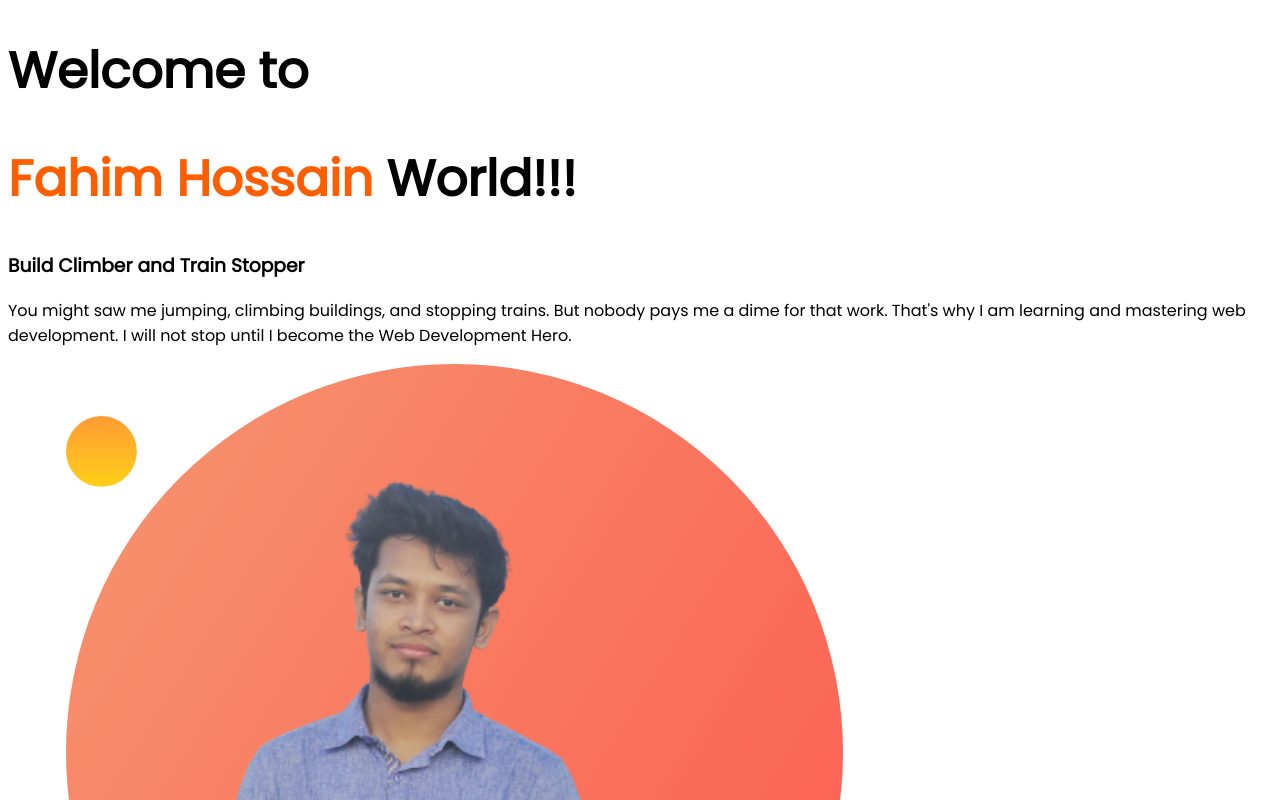
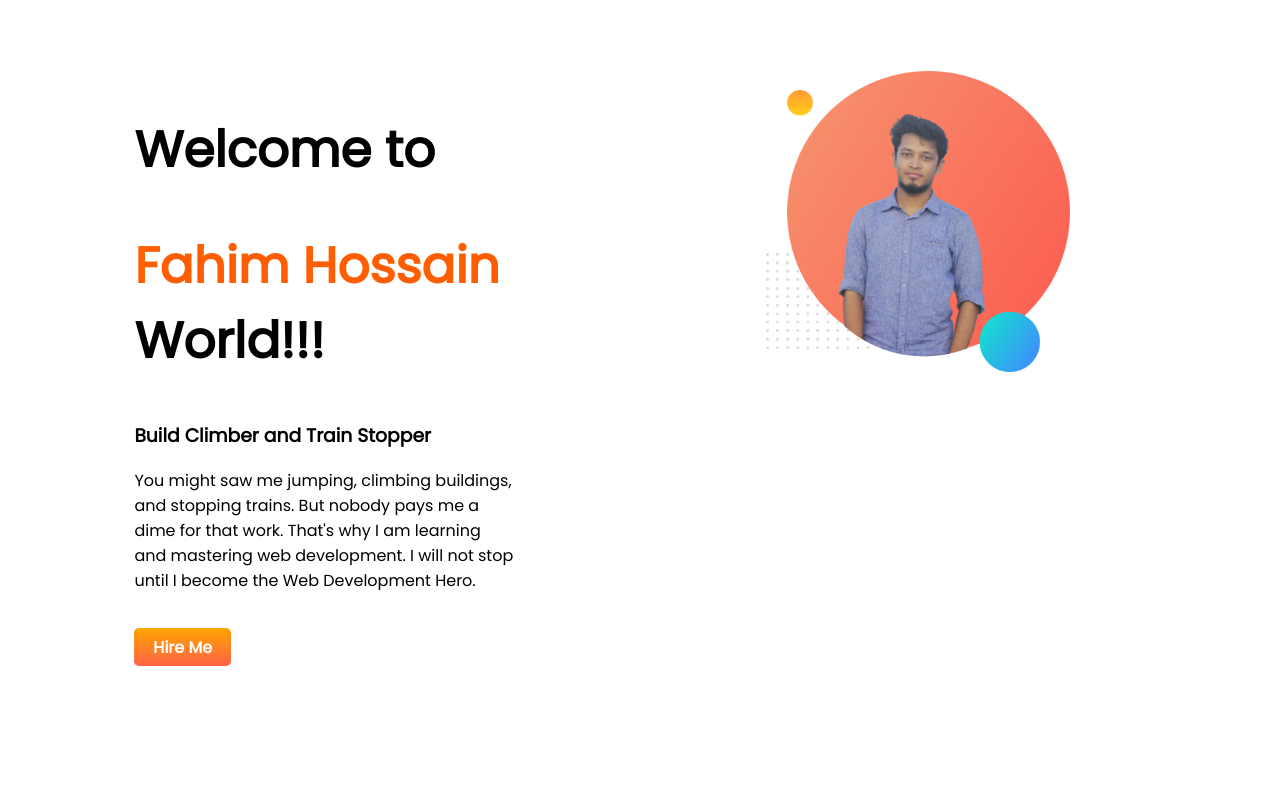
Before and after one commit to Alter80/dev-portfolio, a plain HTML site: page index.html in a window 1280 px wide. Shown: the top 800 px of the page. Drawn offline with Linux system fonts and the light colour scheme.

Commit message:
section one done

```diff
--- a/index.html
+++ b/index.html
@@ -13,16 +13,24 @@
     <link href="https://fonts.googleapis.com/css2?family=Poppins&display=swap" rel="stylesheet">
 
 </head>
+
 <body>
-    <div>
-        <h1>Welcome to</h1>
-        <h1 class="name"> <span class="orange">Fahim Hossain</span> World!!!</h1>
+    <!-- Section one -->
+    <section>
+        <div class="half-width">
+            <h1>Welcome to</h1>
+            <h1 class="name"> <span class="orange">Fahim Hossain</span> World!!!</h1>
 
-        <h3 class="Heading1">Build Climber and Train Stopper</h3>
-        <p class="description1">You might saw me jumping, climbing buildings, and stopping trains. But nobody pays me a dime for that work. That's why I am learning and mastering web development. I will not stop until I become the Web Development Hero.</p>
-    </div>
+            <h3 class="Heading1">Build Climber and Train Stopper</h3>
+            <p class="description1">You might saw me jumping, climbing buildings, and stopping trains. But nobody pays me a dime for that work. That's why I am learning and mastering web development. I will not stop until I become the Web Development Hero.</p>
+            <br>
+            <a class="linkButton" target="_blank" href="https://www.linkedin.com/in/fahimatul/">Hire Me</a>
+        </div>
 
-    <img src="images/myimg1.png" alt="my image 1" class="firstimg">
+        <div class="half-width">
+        <img src="images/myimg1.png" alt="my image 1" >
+        </div>
+    </section>
 
 </body>
 </html>
--- a/style.css
+++ b/style.css
@@ -1,9 +1,22 @@
+/* Global Things */
 body{
     font-family: 'Poppins', sans-serif;
 }
 h1{
     font-size: 50px;
 }
+section{
+    display: flex;
+}
+.half-width{
+    width: 50%;
+    padding: 5% 10%;
+}
+.half-width img{
+    width: 80%;
+}
+
+/* Main items */
 .name{
 
 }
@@ -11,12 +24,26 @@ h1{
     color: rgb(255, 94, 0);
 }
 .heading1{
-
+    justify-content: center;
 }
 
-.heading1{
+.description1{
+    justify-content: center;
+}
 
+.linkButton{
+    text-decoration: none;
+    color: white;
+    font-weight: 700;
+    background-image: linear-gradient(orange, tomato);
+    padding: 2% 5%;
+    border-radius: 5px;
 }
+
+.linkButton:hover{
+    background-image: linear-gradient(red, orange);
+}
+
 .firstimg{
 
 }
```
